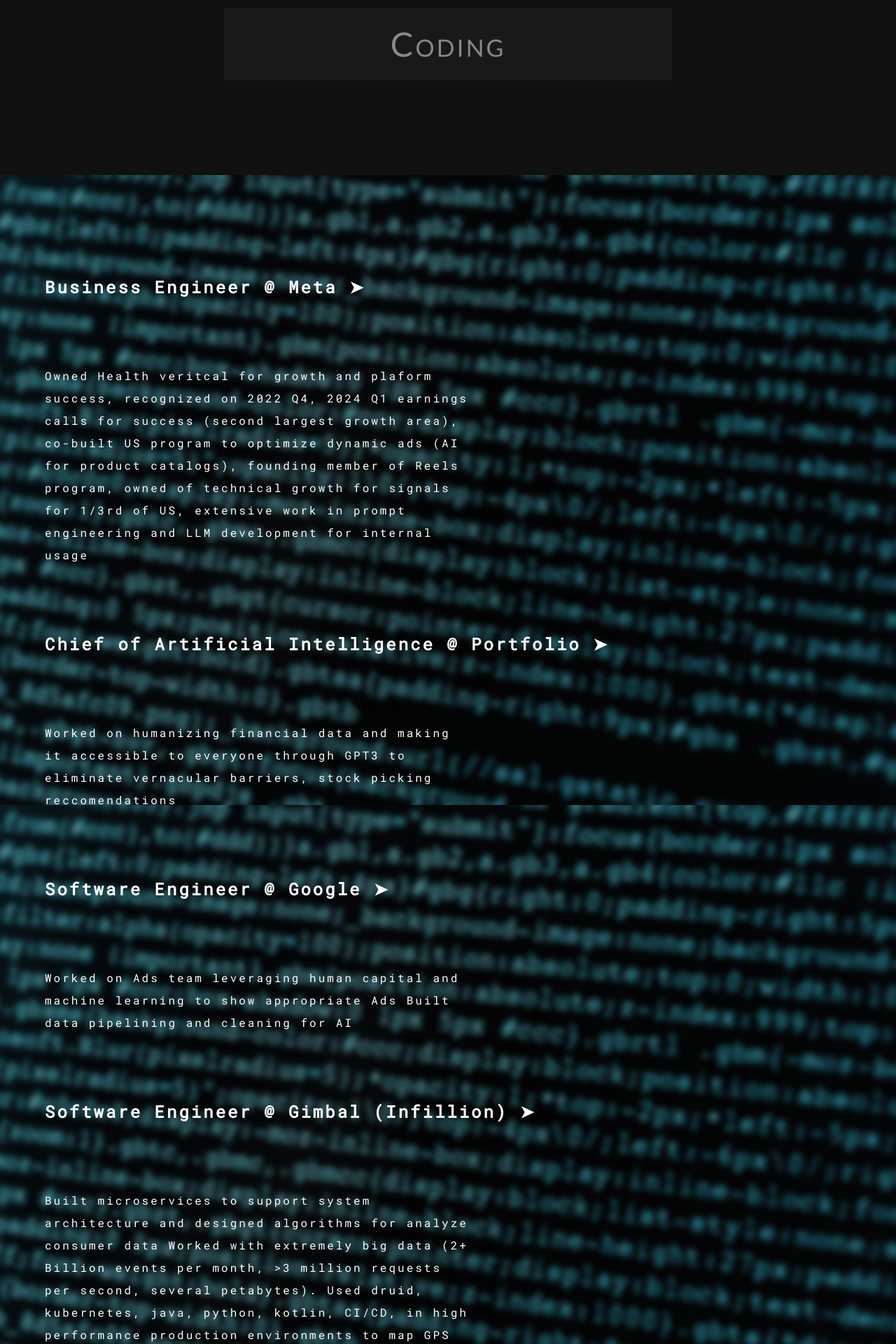
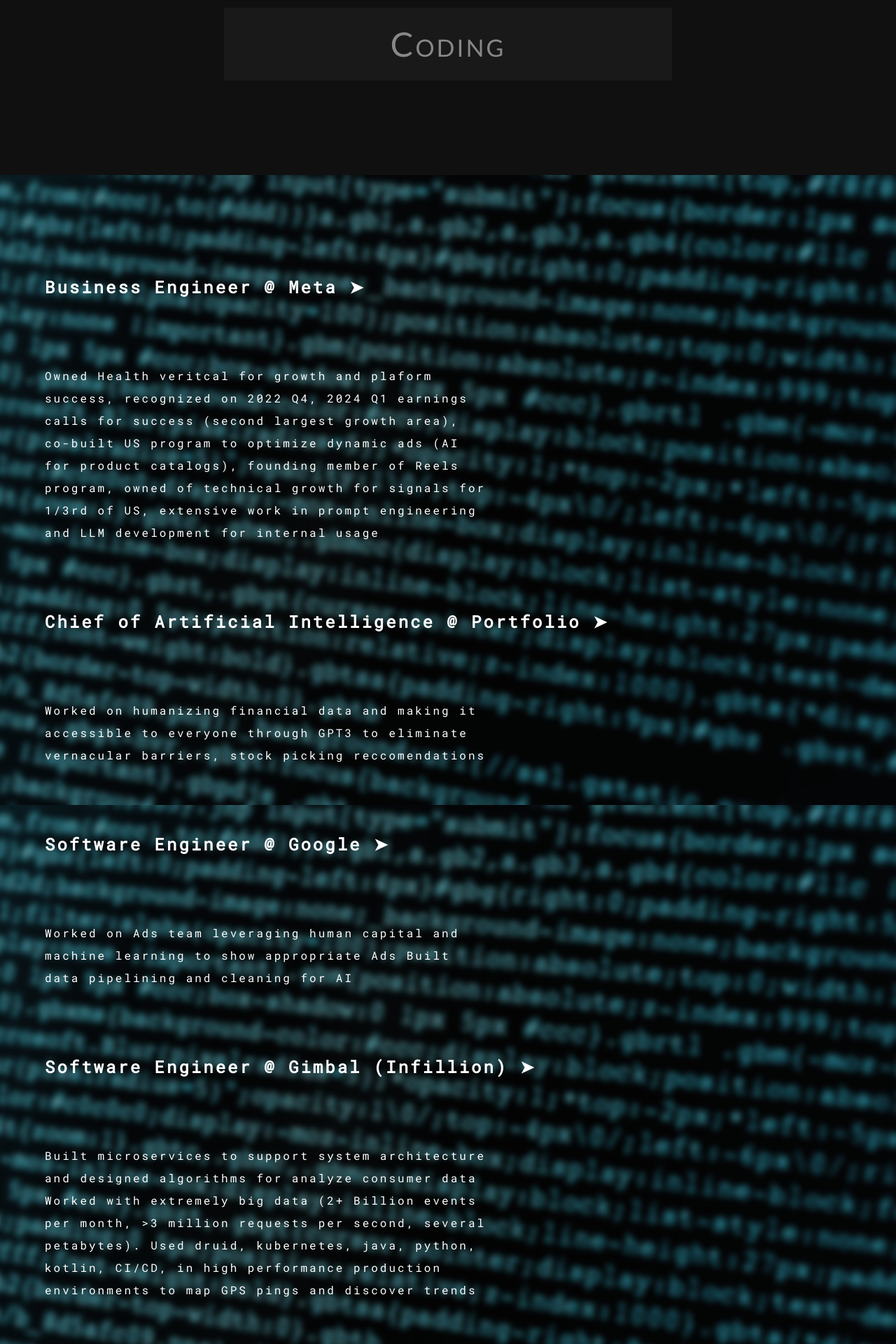
Before and after one commit to nmits/nmits.github.io, a Jekyll site: the page built from index.html, in a window 1280 px wide. Shown: the part 964-2884 px from the top of the page at 70% size. Built offline with Jekyll 4.4.1, drawn with Linux system fonts in a browser that asks for light colours; nearby versions of some CDN libraries.

Commit message:
Update _layout.scss

```diff
--- a/_sass/_layout.scss
+++ b/_sass/_layout.scss
@@ -17,8 +17,7 @@
     margin-top: $title-margin;
     margin-bottom: 10px;
     padding-left:5%;
-    width:95%;
-    min-width: fit-content;
+    min-width: 100vw;
     min-height:100%
 }
 
```
